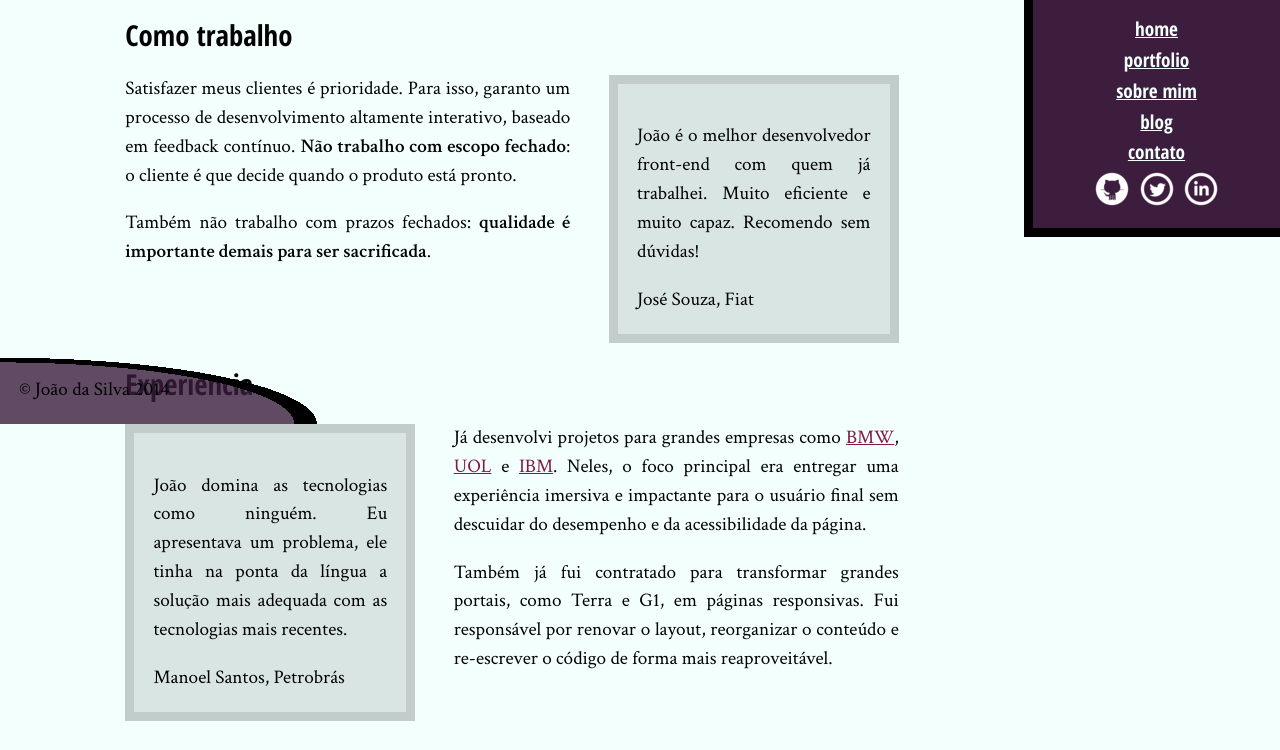
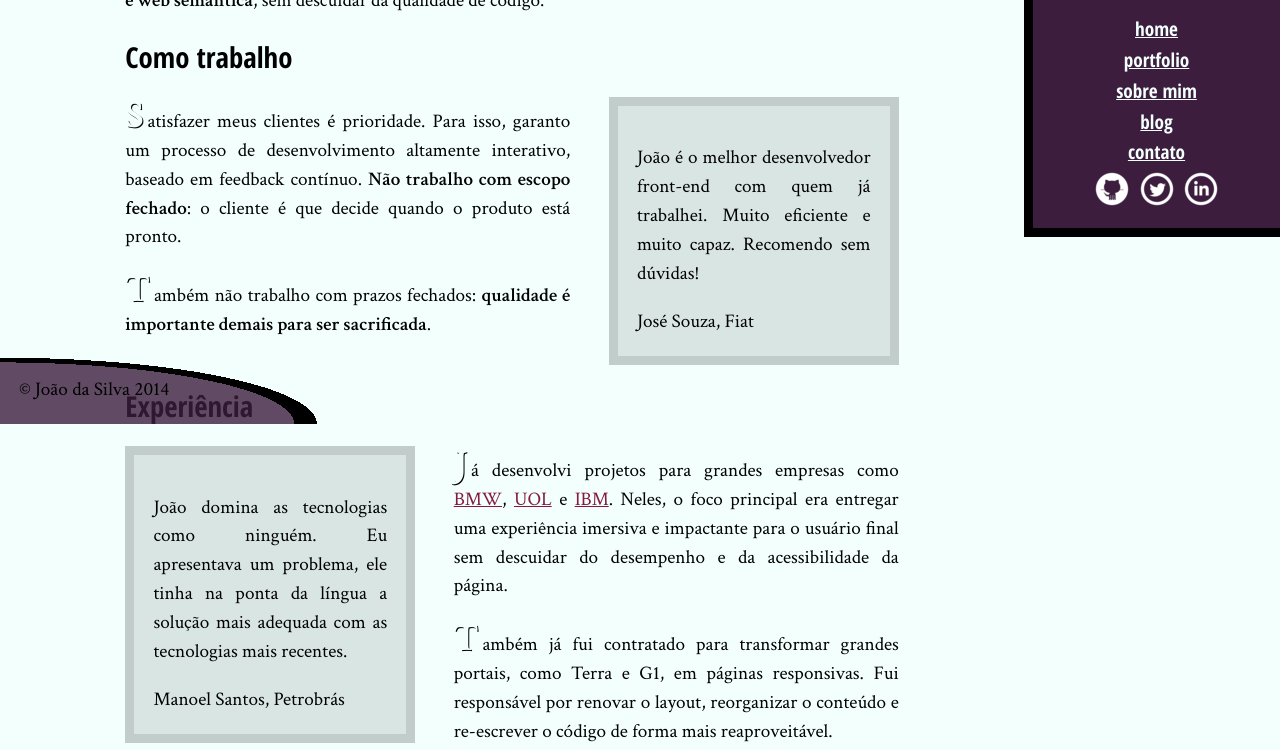
Before and after one commit to silvioangels/alura_html5_css3_turbinando_suas_paginas, a plain HTML site: page bio.html in a window 1280 px wide. Shown: the part 376-1126 px from the top of the page. Drawn offline with Linux system fonts and the light colour scheme.

Commit message:
Aula 9 - Pseudoelementos - Letra Maiuscula bonita na grafia

```diff
--- a/css/bio.css
+++ b/css/bio.css
@@ -31,3 +31,12 @@ blockquote:nth-last-of-type(even){
 .citacao-bio:nth-of-type(even):focus {
     transform: scale(1.2) rotate(-5deg);
 }
+
+.container > p::first-letter{
+  font-size: 200%;
+  font-weight: bold;
+  color: #F2FFFC;
+  text-shadow: 1px 1px #000;
+  margin-right: .2ch;
+  line-height: 1;
+}
```
